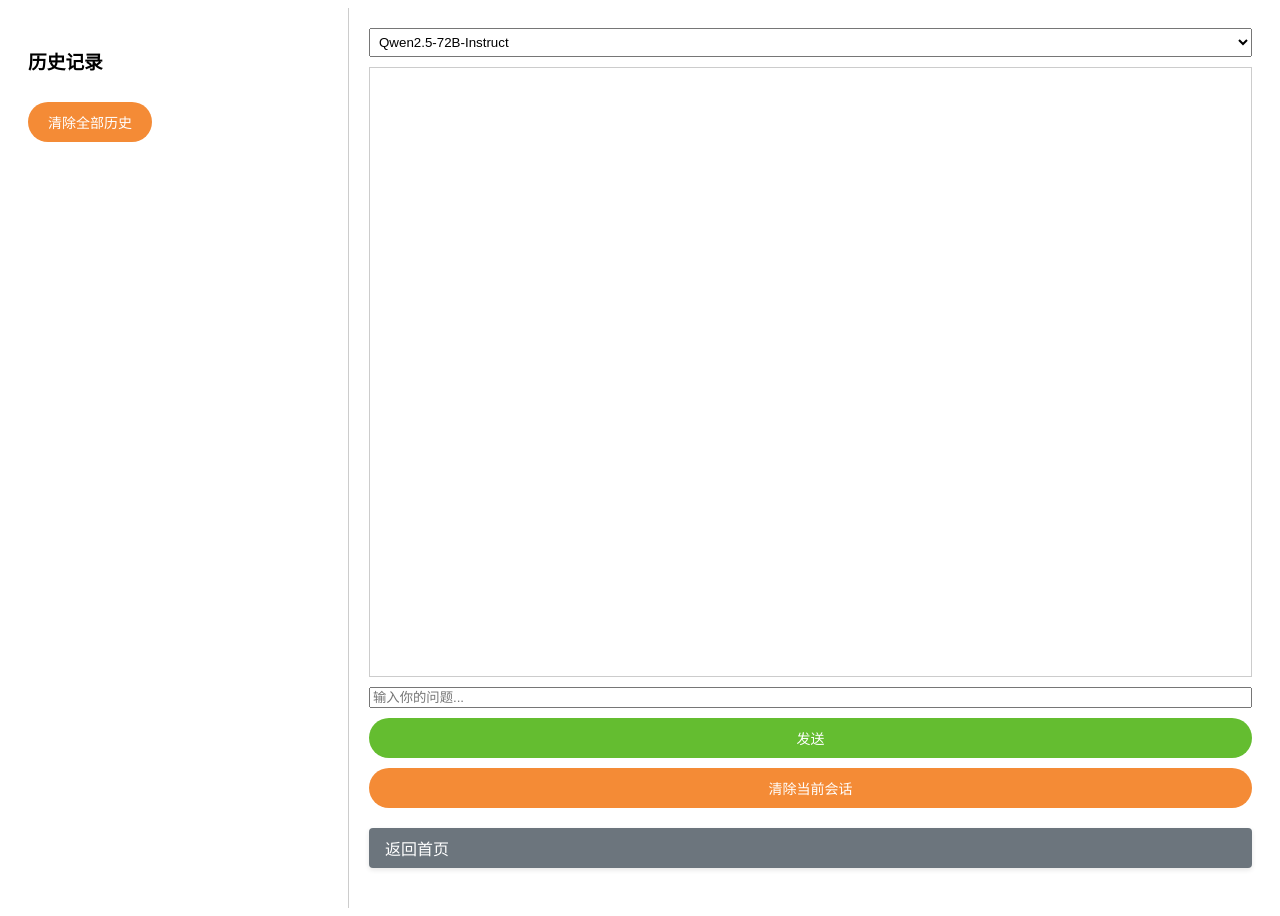
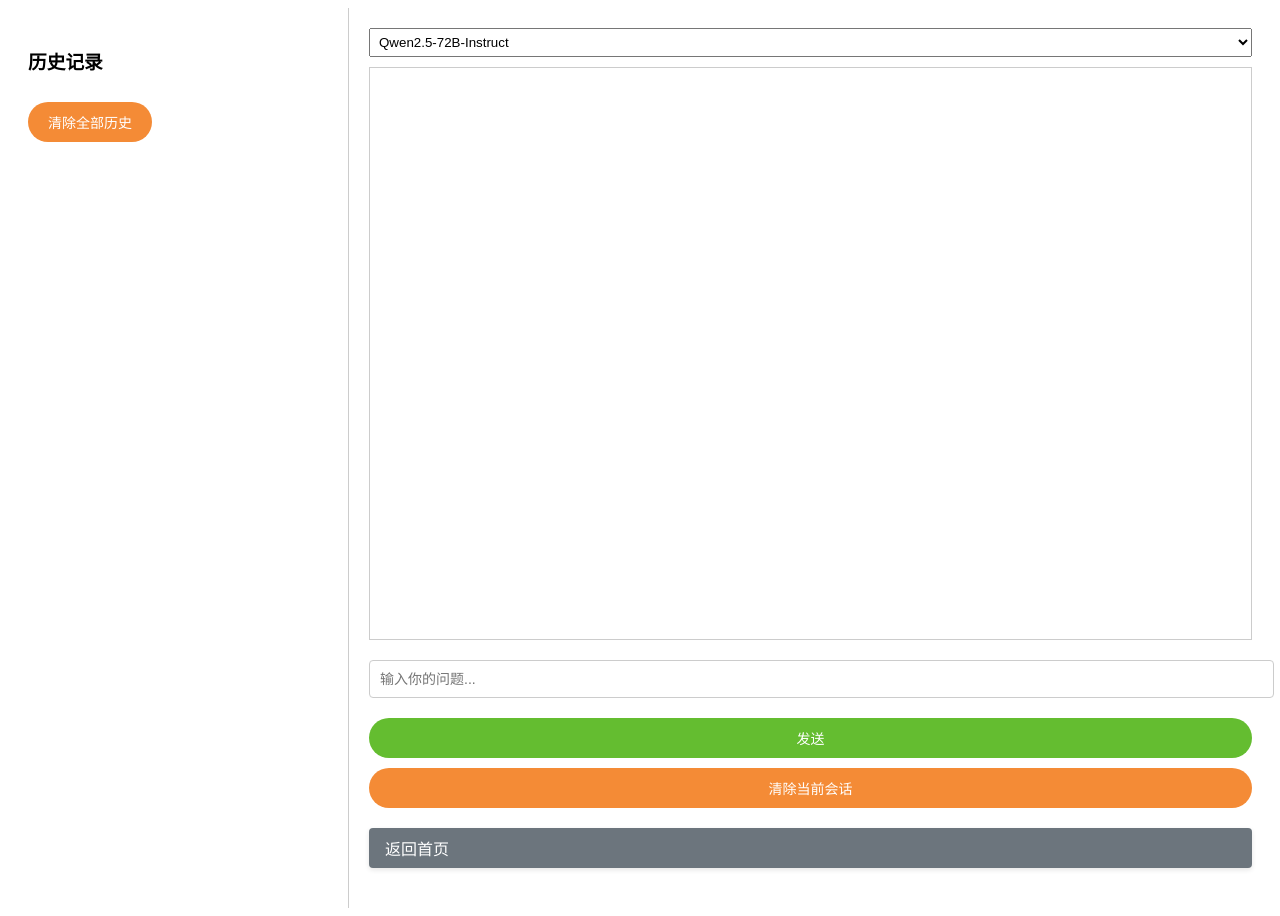
Before and after one commit to CrescentVelvet/crescentvelvet.github.io, a Jekyll site: the page built from _pages/chat.html, in a window 1280 px wide. Built offline with Jekyll 4.4.1, drawn with Linux system fonts in a browser that asks for light colours.

```diff
--- a/_pages/chat.html
+++ b/_pages/chat.html
@@ -363,6 +363,42 @@
       box-shadow: 0 4px 8px rgba(0,0,0,0.2);
       transform: translateY(-1px);
   }
+
+  /* 消息样式 */
+  .message {
+    margin: 10px 0;
+    padding: 10px;
+    border-radius: 10px;
+    max-width: 80%;
+    word-wrap: break-word;
+  }
+
+  .user {
+    background-color: #e3f2fd;
+    margin-left: auto;
+    text-align: right;
+  }
+
+  .bot {
+    background-color: #f5f5f5;
+    margin-right: auto;
+    text-align: left;
+  }
+
+  /* 输入区域样式 */
+  #user-input {
+    width: 100%;
+    padding: 10px;
+    margin: 10px 0;
+    border: 1px solid #ccc;
+    border-radius: 4px;
+    font-size: 14px;
+  }
+
+  /* 确保消息容器有足够的高度 */
+  #chat-messages {
+    min-height: 300px;
+  }
 </style>
 </body>
 </html>
```
Also changed, not shown: _pages/courses.html (+12 -6 lines).
